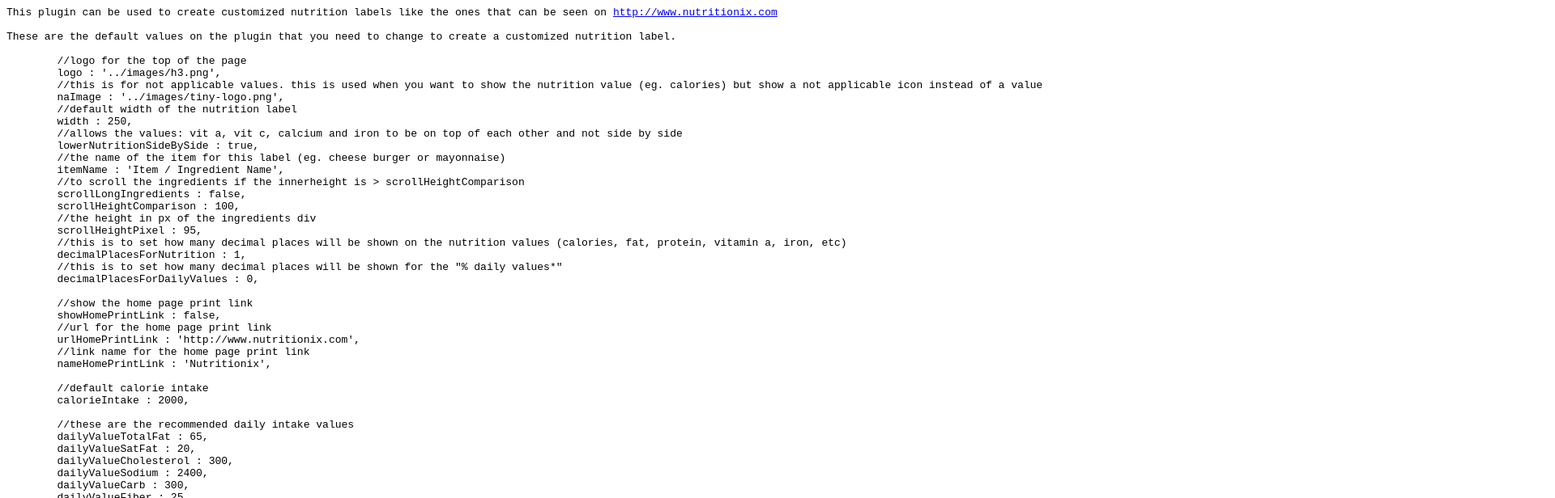
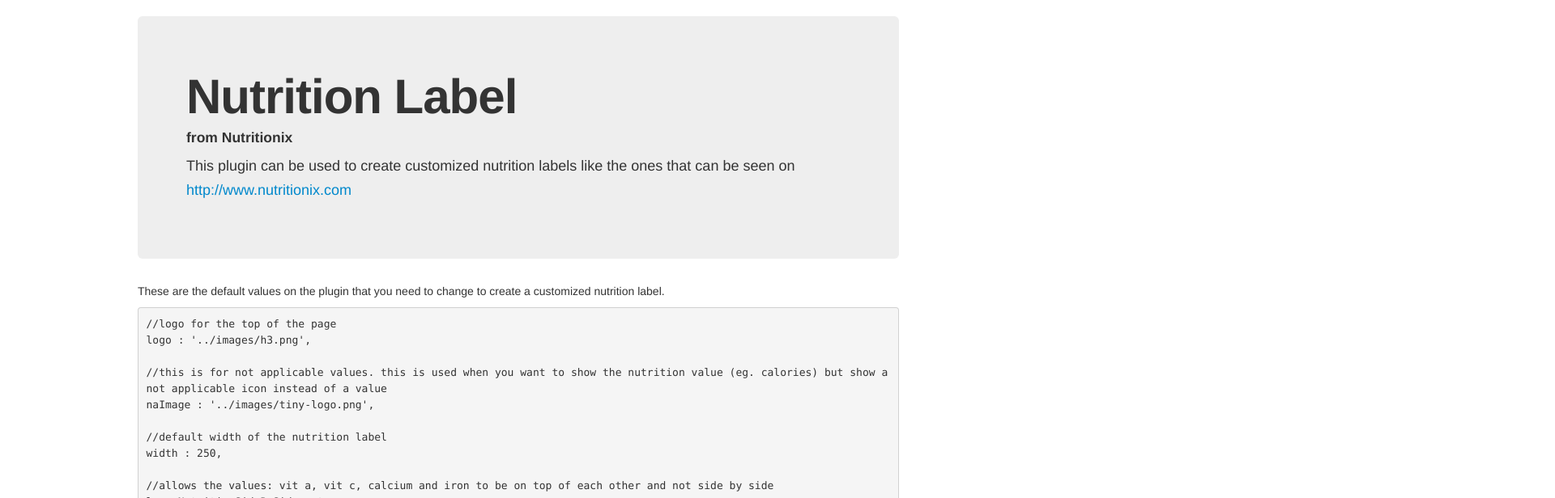
Before and after one commit to nutritionix/nutrition-label, a plain HTML site: page index.html in a window 1280 px wide. Shown: the top 616 px of the page at 81% size, 1920 px wide, since content can reach past the window. Drawn offline with Linux system fonts and the light colour scheme.

Commit message:
updated index page styles

```diff
--- a/index.html
+++ b/index.html
@@ -15,38 +15,56 @@
  -->
  <html>
  <head>
+ 	<link rel='stylesheet' type='text/css' media='screen' href='bootstrap/css/bootstrap.min.css'>
+ 	<style type="text/css">
+ 		body {
+ 			padding: 20px 0;
+ 		}
+ 	</style>
  </head>
  <body>
-
+<div class="container">
+<div class="hero-unit">
+        <h1>Nutrition Label</h1>
+        <h4>from Nutritionix</h4>
+        <p>This plugin can be used to create customized nutrition labels like the ones that can be seen on <a href="http://www.nutritionix.com">http://www.nutritionix.com</a></p>
+      </div>
+<p>These are the default values on the plugin that you need to change to create a customized nutrition label.</p>
 	<pre>
-This plugin can be used to create customized nutrition labels like the ones that can be seen on <a href="http://www.nutritionix.com">http://www.nutritionix.com</a>
-
-These are the default values on the plugin that you need to change to create a customized nutrition label.
-
 //logo for the top of the page
 logo : '../images/h3.png',
+
 //this is for not applicable values. this is used when you want to show the nutrition value (eg. calories) but show a not applicable icon instead of a value
 naImage : '../images/tiny-logo.png',
+
 //default width of the nutrition label
 width : 250,
+
 //allows the values: vit a, vit c, calcium and iron to be on top of each other and not side by side
 lowerNutritionSideBySide : true,
+
 //the name of the item for this label (eg. cheese burger or mayonnaise)
 itemName : 'Item / Ingredient Name',
+
 //to scroll the ingredients if the innerheight is > scrollHeightComparison
 scrollLongIngredients : false,
 scrollHeightComparison : 100,
+
 //the height in px of the ingredients div
 scrollHeightPixel : 95,
+
 //this is to set how many decimal places will be shown on the nutrition values (calories, fat, protein, vitamin a, iron, etc)
 decimalPlacesForNutrition : 1,
+
 //this is to set how many decimal places will be shown for the "% daily values*"
 decimalPlacesForDailyValues : 0,
 
 //show the home page print link
 showHomePrintLink : false,
+
 //url for the home page print link
 urlHomePrintLink : 'http://www.nutritionix.com',
+
 //link name for the home page print link
 nameHomePrintLink : 'Nutritionix',
 
@@ -83,12 +101,16 @@
 
 //to show the 'amount per serving' text
 showAmountPerServing : true,
+
 //to show the 'servings per container' data and replace the default 'Serving Size' value (without unit and servings per container text and value)
 showServingsPerContainer : false,
+
 //to show the item name. there are special cases where the item name is replaced with 'servings per container' value
 showItemName : true,
+
 //to show the ingredients value or not
 showIngredients : true,
+
 //to show the disclaimer text or not
 showDisclaimer : true,
 
@@ -134,7 +156,7 @@
 valueCalcium : 0,
 valueIron : 0,
 
-	//these text settings is so you can create nutrition labels in different languages or to simply change them to your need
+//These text settings is so you can create nutrition labels in different languages or to simply change them to your need
 textNutritionFacts : 'Nutrition Facts',
 textDailyValues : 'Daily Value',
 textServingSize : 'Serving Size',
@@ -162,10 +184,10 @@
 disclaimer : 'Please note that these nutrition values are estimated based on our standard serving portions.  As food servings may have a slight variance each time you visit, please expect these values to be with in 10% +/- of your actual meal.  If you have any questions about our nutrition calculator, please contact Nutritionix.',
 textPercentDailyPart1 : 'Percent Daily Values are based on a',
 textPercentDailyPart2 : 'calorie diet'
-
+</pre>
+<p>
 	There are a lot of sample on our <a href="html/demo.html">demo page</a> on how the plugin can be used
-
-</pre>
-
+</p>
+</div>
  </body>
  </html>
```
Lines whose indentation alone changed are shown as unchanged.
